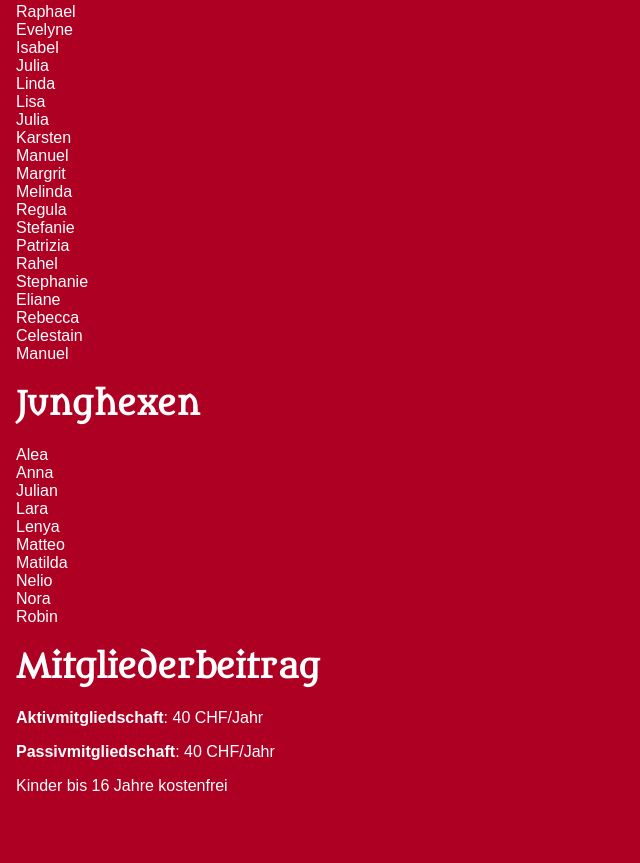
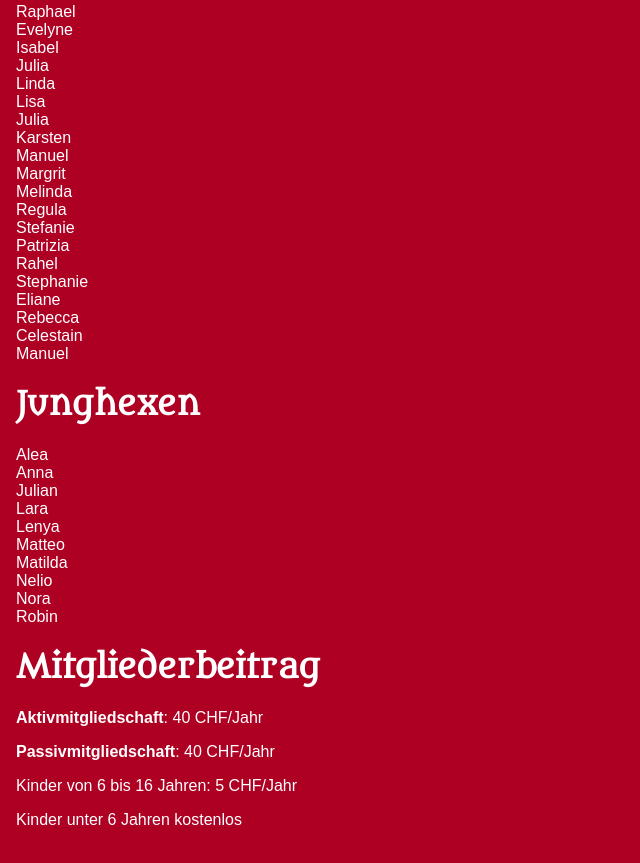
Before and after one commit to edgarbutwilowski/klingenburghexen, a plain HTML site: page mitglieder.html in a window 1280 px wide. Shown: the part 371-1234 px from the top of the page, without its empty margins (0-640 px from the left). Drawn offline with Linux system fonts and the light colour scheme.

Commit message:
Agenda: Kinderumzug Stein am Rhein statt Abschlussumzug; Kinderbeitrag angepasst
Co-Authored-By: Claude Opus 5.5 <noreply@anthropic.com>

```diff
--- a/mitglieder.html
+++ b/mitglieder.html
@@ -59,7 +59,8 @@
        <h1 style="font-family: metamorphous-regular;">Mitgliederbeitrag</h1>
         <p><b>Aktivmitgliedschaft</b>: 40 CHF/Jahr</p>
         <p><b>Passivmitgliedschaft</b>: 40 CHF/Jahr</p>
-        <p>Kinder bis 16 Jahre kostenfrei</p>
+        <p>Kinder von 6 bis 16 Jahren: 5 CHF/Jahr</p>
+        <p>Kinder unter 6 Jahren kostenlos</p>
     </div>
 </body>
 <script src="main.js"></script>
```
Also changed, not shown: agenda.html (+1 -1 lines).
